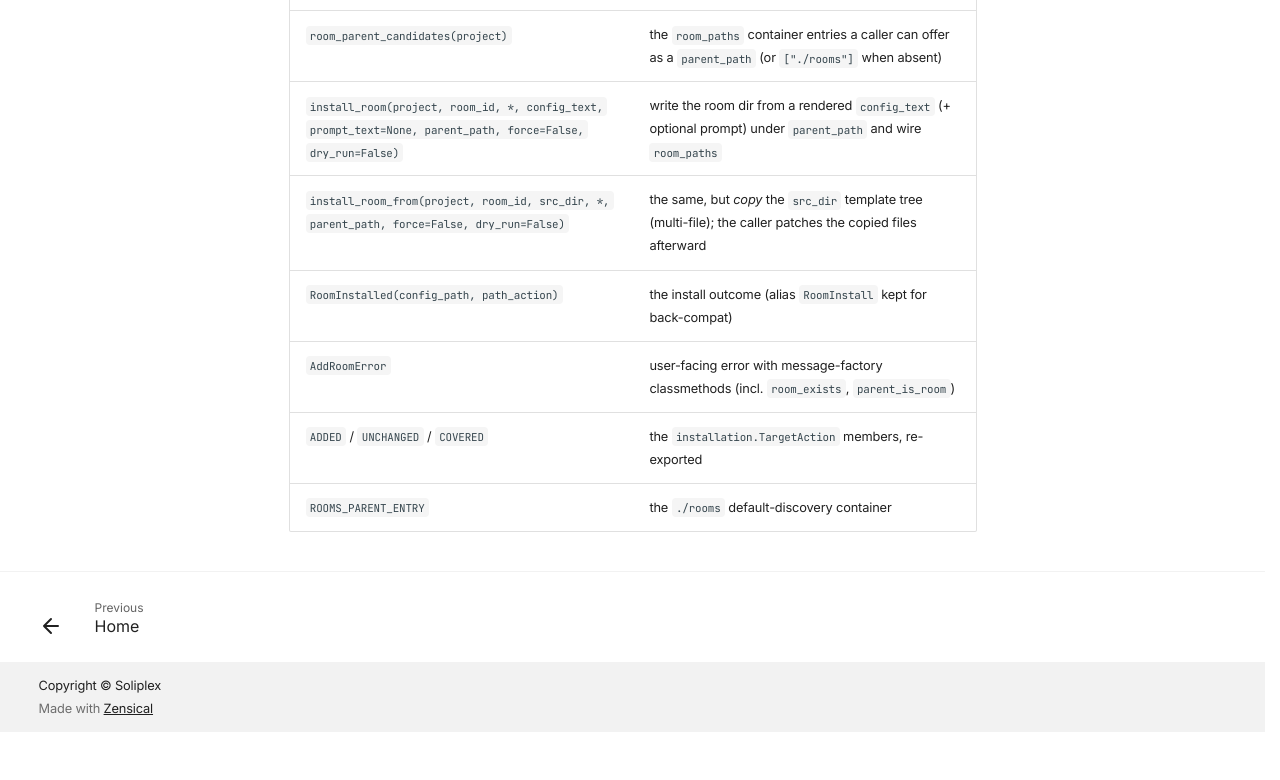
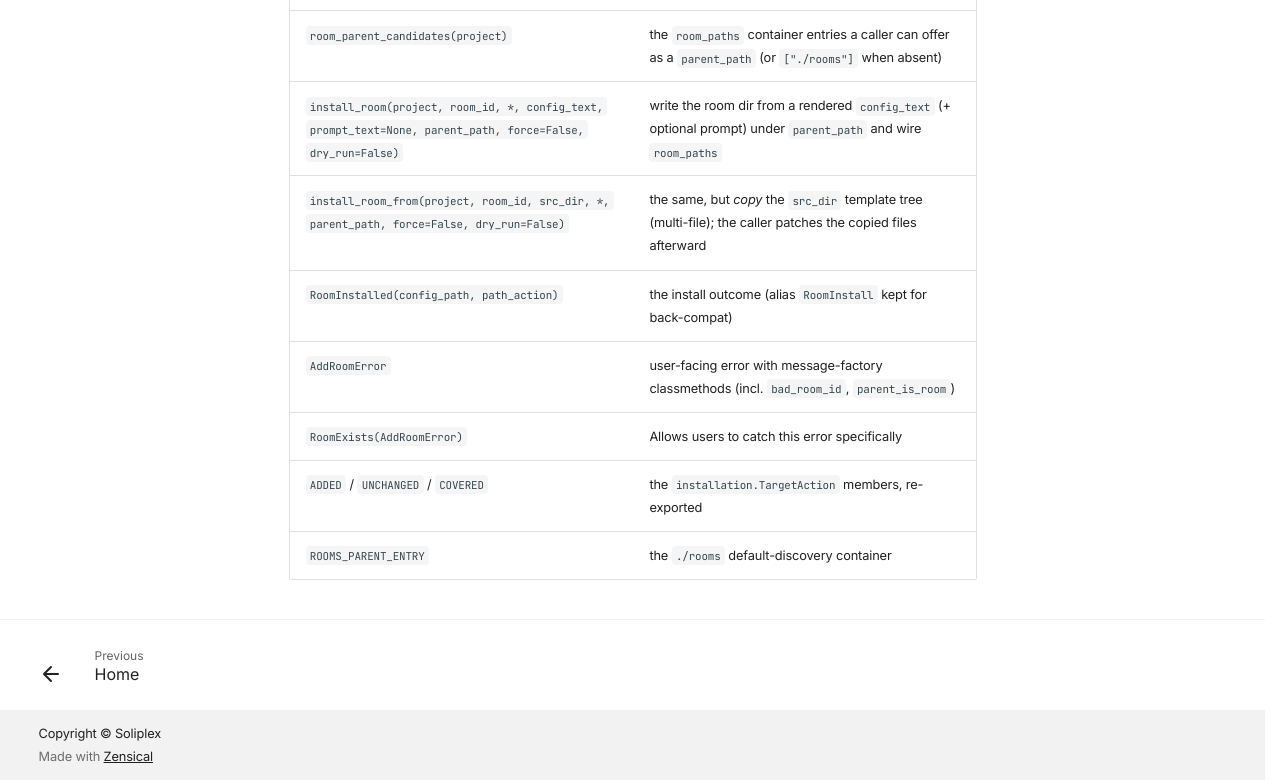
Before and after one commit to soliplex/soliplex-plumber, a plain HTML site: page reference/api/index.html in a window 1280 px wide. Shown: the part 2385-3165 px from the top of the page. Before the commit the page ends 3117 px from the top, so only its background shows below. Drawn offline with Linux system fonts and the light colour scheme; no server answers.

Commit message:
deploy: e9a00720478baca7e950c2f6764351433108d0a1

```diff
--- a/reference/api/index.html
+++ b/reference/api/index.html
@@ -605,7 +605,11 @@ non-default parent is added).</p>
 </tr>
 <tr>
 <td><code>AddRoomError</code></td>
-<td>user-facing error with message-factory classmethods (incl. <code>room_exists</code>, <code>parent_is_room</code>)</td>
+<td>user-facing error with message-factory classmethods (incl. <code>bad_room_id</code>, <code>parent_is_room</code>)</td>
+</tr>
+<tr>
+<td><code>RoomExists(AddRoomError)</code></td>
+<td>Allows users to catch this error specifically</td>
 </tr>
 <tr>
 <td><code>ADDED</code> / <code>UNCHANGED</code> / <code>COVERED</code></td>
```
Also changed, not shown: search.json (+1 -1 lines).
